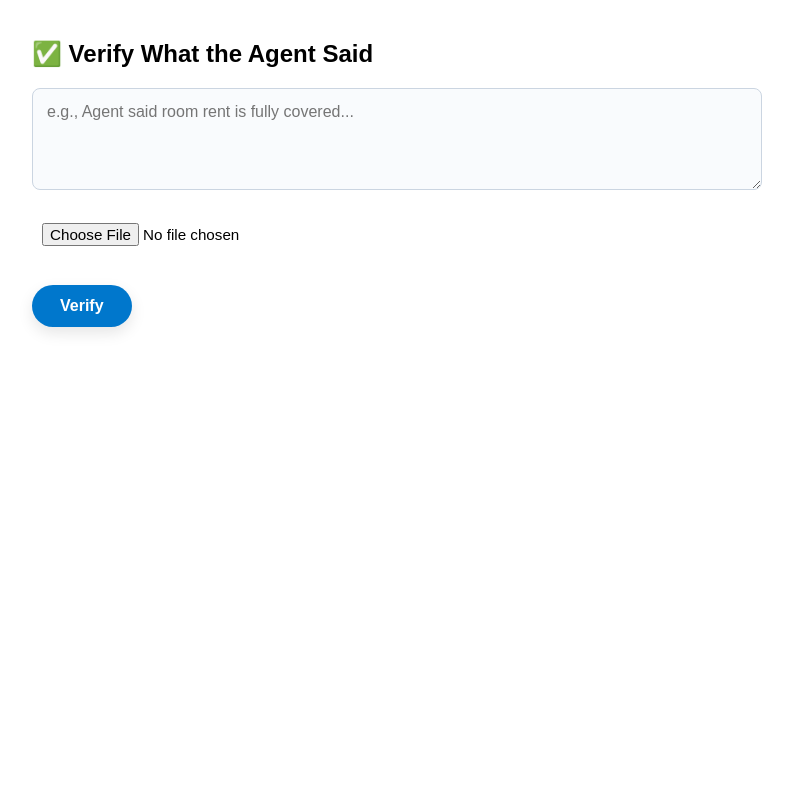
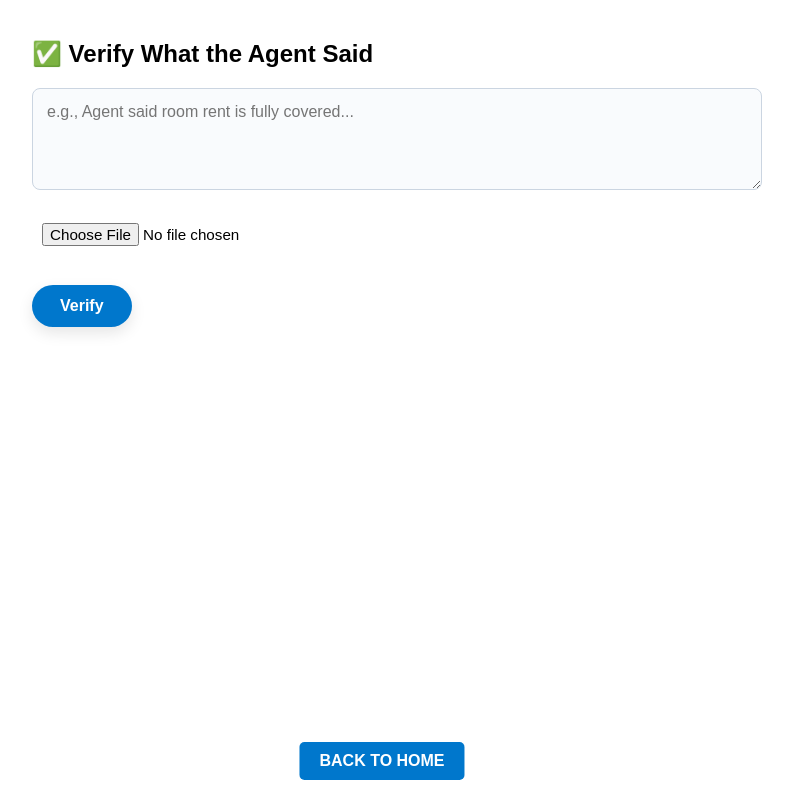
Before and after one commit to djha09/clearclaim-frontend, a React (Create React App) app: page /verify in a window 1280 px wide. Shown: the whole page, without its empty margins (258-1051 px from the left). Built offline with nearby package versions, Linux system fonts and the light colour scheme; a web font is replaced by a local one.

Commit message:
Update verify.jsx

```diff
--- a/src/verify.jsx
+++ b/src/verify.jsx
@@ -65,6 +65,8 @@ const VerifyPage = () => {
           <ReactMarkDown>{verifier}</ReactMarkDown>
         </div>
       )}
+
+      <a className="back" href="/">BACK TO HOME</a>
     </div>
   );
 };
```
